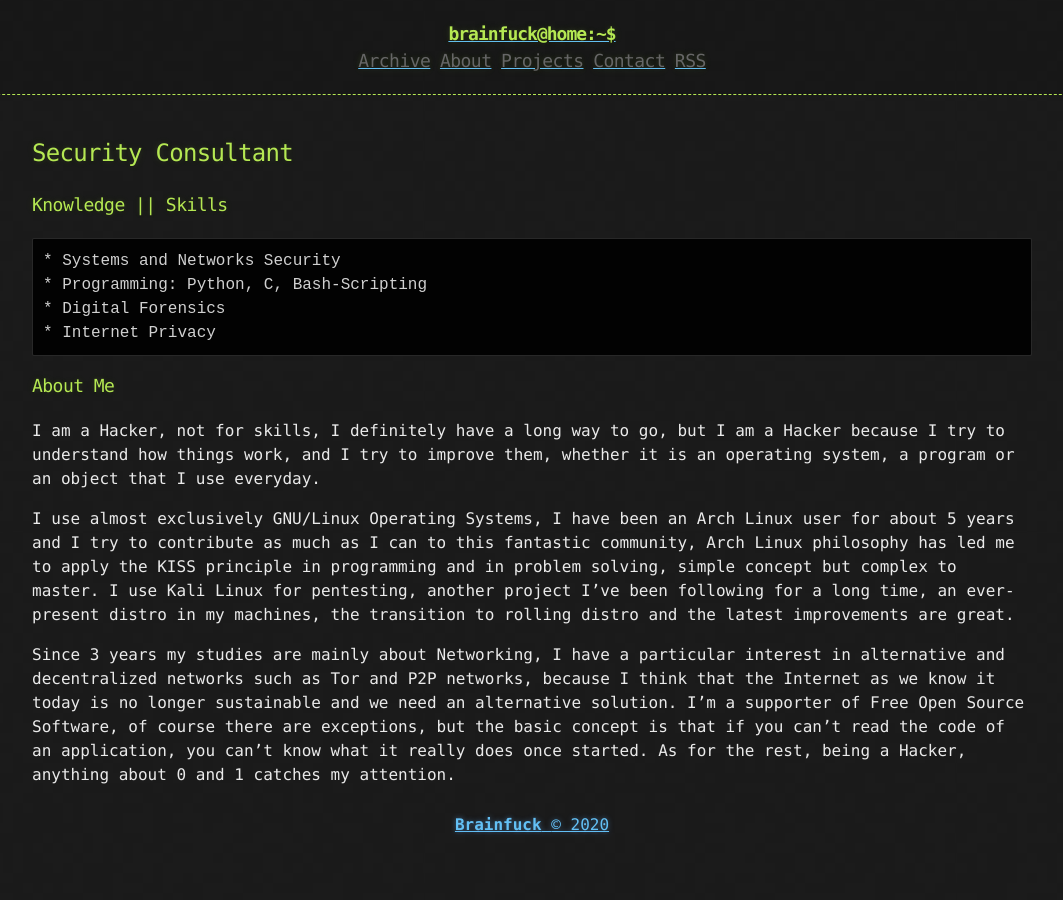
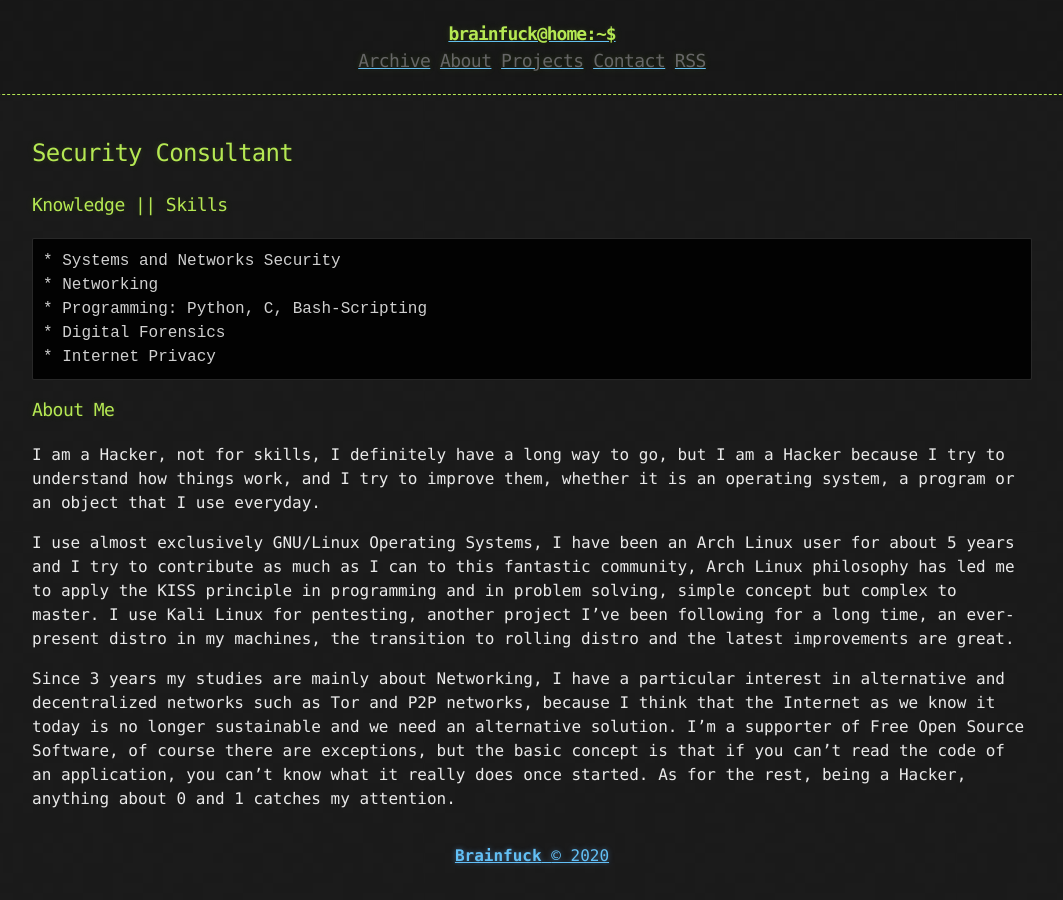
Before and after one commit to brainfucksec/brainfucksec.github.io, a Jekyll site: the page built from about.md, in a window 1280 px wide. Shown: the whole page, without its empty margins (108-1171 px from the left). Built offline with Jekyll 4.4.1, drawn with Linux system fonts in a browser that asks for light colours.

Commit message:
Update /about

```diff
--- a/about.md
+++ b/about.md
@@ -9,6 +9,7 @@ title: About | brainfuck
 ### Knowledge || Skills
 
     * Systems and Networks Security
+    * Networking
     * Programming: Python, C, Bash-Scripting
     * Digital Forensics
     * Internet Privacy
```
